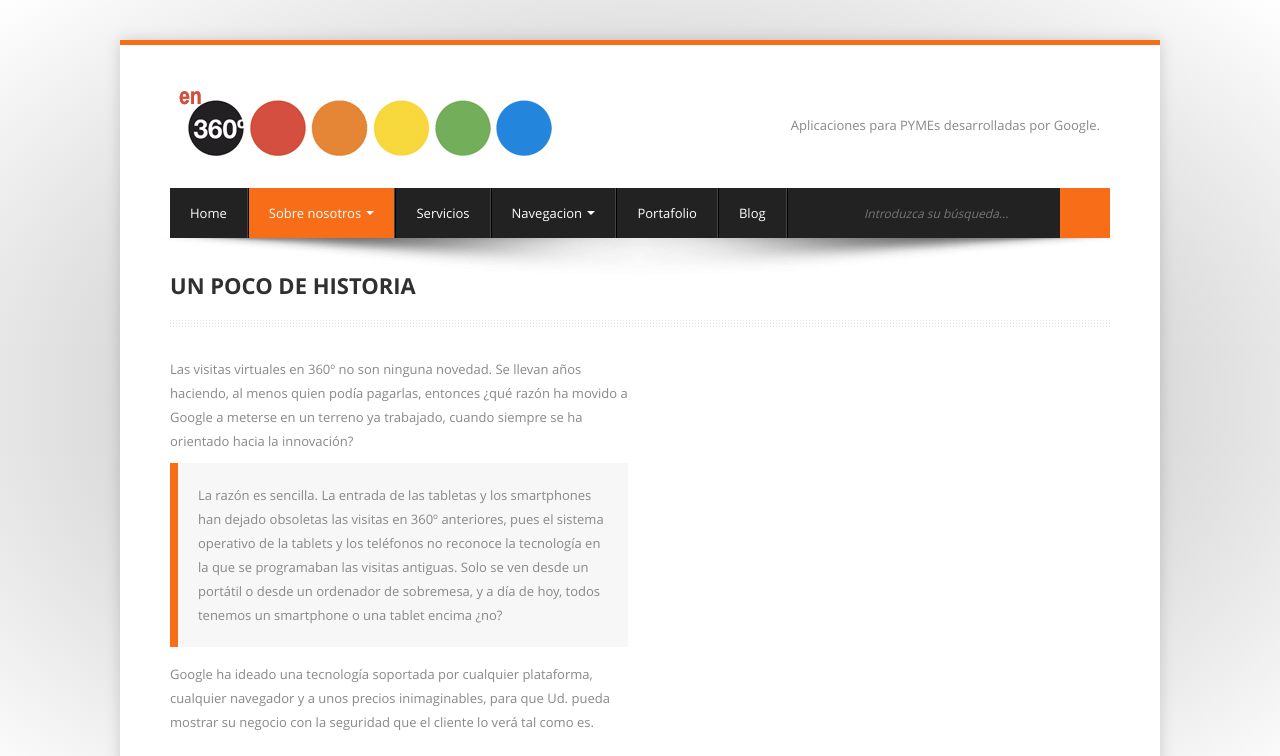
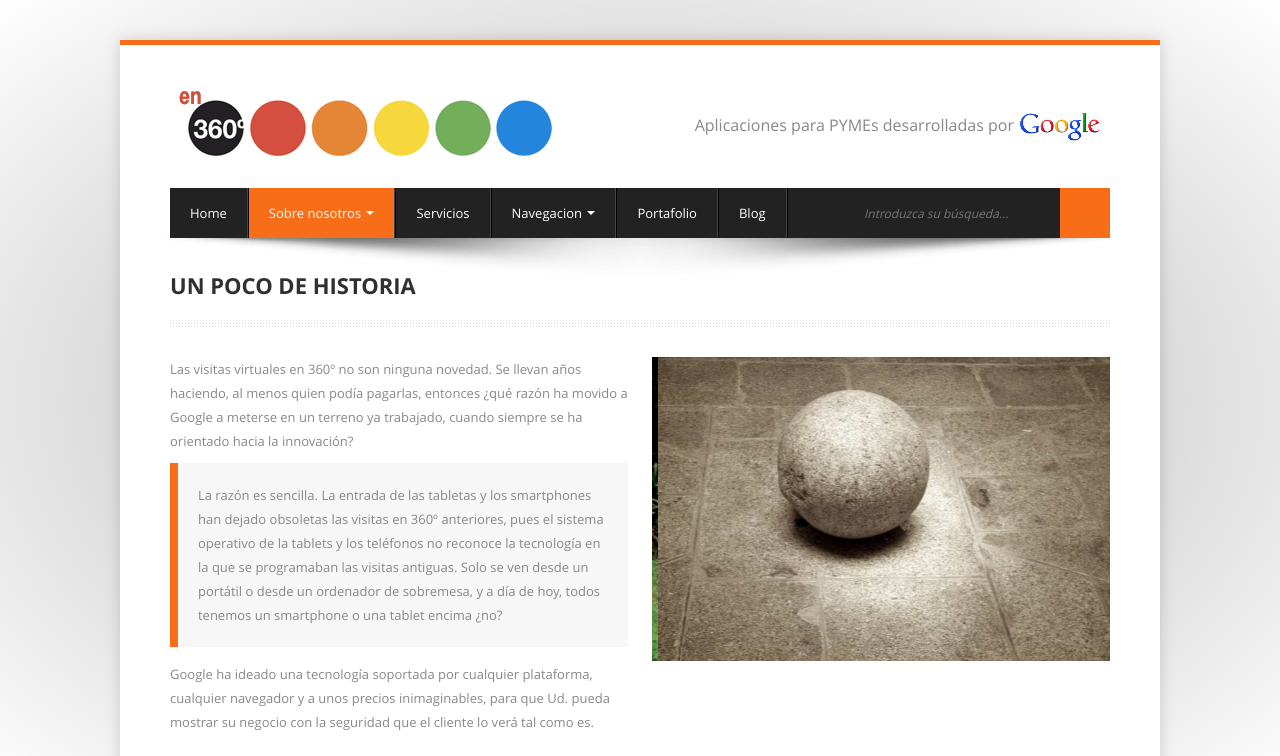
Before and after one commit to en360grados/en360grados.github.io, a plain HTML site: page about.html in a window 1280 px wide. Shown: the top 756 px of the page. Drawn offline with nearby package versions, Linux system fonts and the light colour scheme; a web font is replaced by a local one.

Commit message:
Update web

```diff
--- a/about.html
+++ b/about.html
@@ -111,8 +111,9 @@ border-top:#f86d18 3px solid;
             <li><a href="index.html#"><i class="icon-pinterest"></i></a></li>
           </ul>
           -->
-          <div style="position: absolute; top: 68px; right: 60px;">
-            Aplicaciones para PYMEs desarrolladas por Google.
+          <div style="position: absolute; top: 68px; right: 60px; font-size:16px;">
+            <img src="img/google.png" style="float:right; margin-left:6px;" />
+            Aplicaciones para PYMEs desarrolladas por
           </div>
           <!-- FIXME
           <div class="infophone">
```
Also changed, not shown: blog.html (+3 -2 lines), faq.html (+3 -2 lines), index.html (+3 -2 lines), index_.html (+3 -2 lines), navegacion.html (+3 -2 lines), navegacion.tablet.html (+3 -2 lines), portafolio.html (+3 -2 lines), servicios.html (+3 -2 lines), img/demo/r1.jpg (added), img/demo/r2.jpeg (added), img/demo/r2.jpg (added), img/google.png (added).
